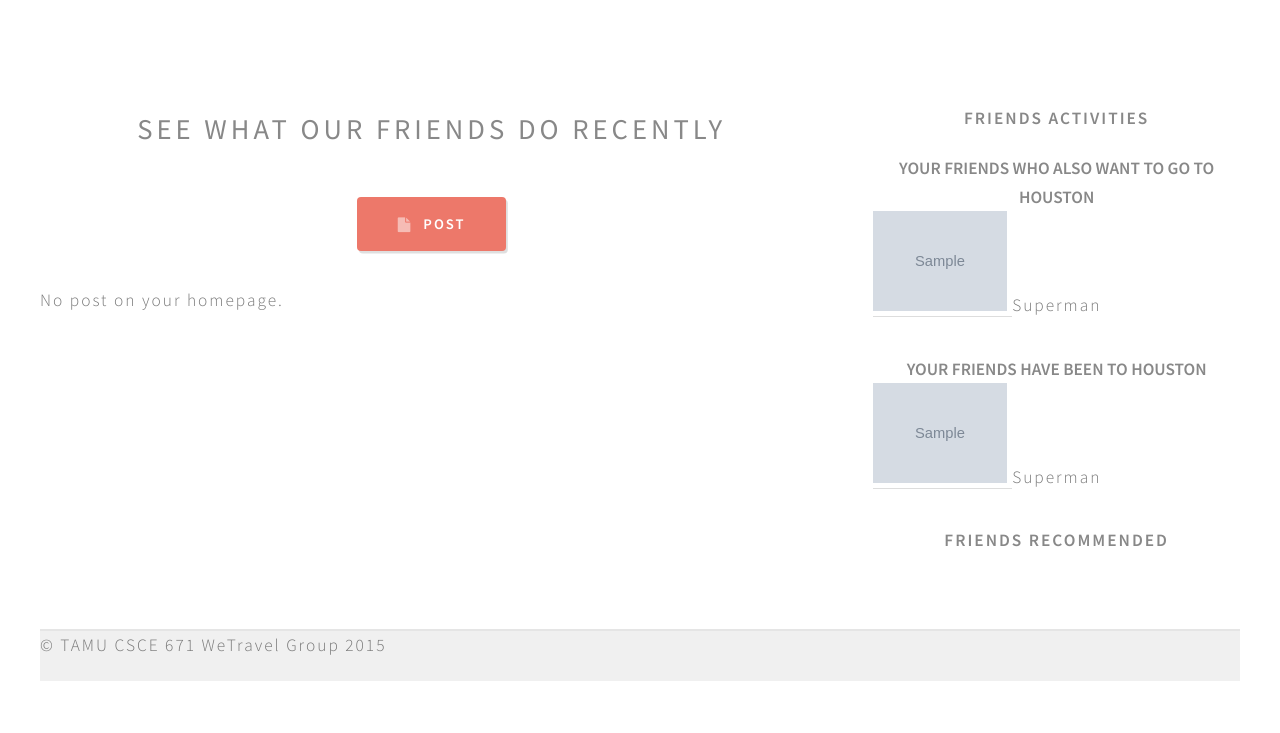
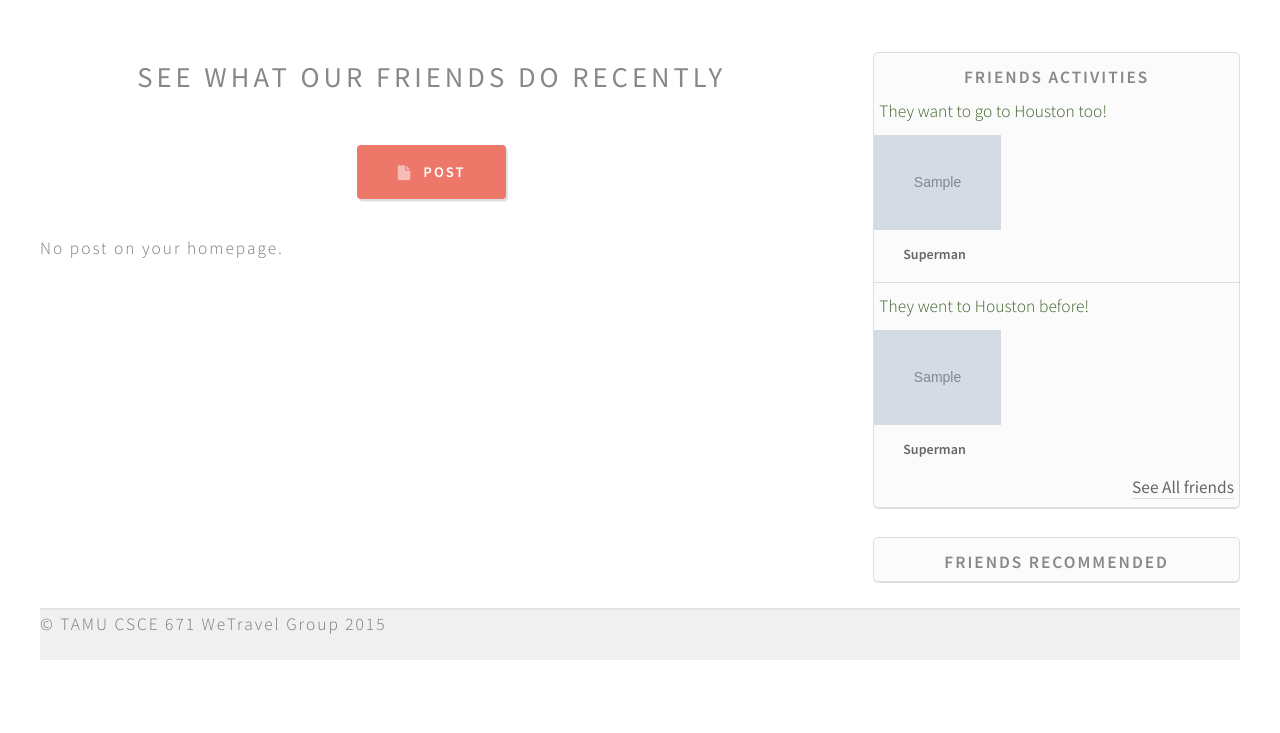
Before and after one commit to ShiyangChen/WeTravel-Website-Django, a Django app: page /wetravel/ in a window 1280 px wide. Shown: the part 152-885 px from the top of the page. After the commit the page ends 812 px from the top, so only its background shows below. Run offline with Django 3.2, Linux system fonts and the light colour scheme; a user stored in the database is signed in; data comes from the database, SQL or seed files in the repository; tables that the repository leaves empty hold one stand-in row (values such as "Sample post"); grey boxes marked "Sample" are stand-in pictures; parts of the project's set-up code (start-up, migrations or seed data) failed here and were passed over; some libraries are stand-ins or nearby versions.

Commit message:
finish outlook of recommendation

```diff
--- a/static/css/settings_page.css
+++ b/static/css/settings_page.css
@@ -73,3 +73,50 @@ dd {
 	text-align: left;
 	color: rgb(237, 120, 106);
 }
+
+.panel {
+	border: 1px solid #dedede;
+	box-shadow: 0 1px 0 #dedede;
+	border-radius: 5px;
+	background-color: rgba(222, 222, 222, 0.12);
+	box-sizing: border-box;
+}
+
+.panel-head h3 {
+	margin: 10px 5px 5px 5px;
+}
+
+.recommend-friend-header {
+	margin: 0px 0px 10px 5px;
+	letter-spacing: 0.1px;
+	color: rgb(59, 96, 39);
+}
+
+.recommend-friend-area {
+	display: flex;
+	flex-wrap: wrap;
+	padding-bottom: 5px;
+}
+
+.group {
+	width: 33%;
+}
+
+.user-head {
+	border-bottom: none;
+}
+.user-name {
+	font-size: 14px;
+	font-weight: 700;
+}
+
+#link-to-all-friends {
+	text-align: right;
+	padding: 5px;
+}
+
+#link-to-all-friends a {
+	font-weight: 500;
+
+
+}
--- a/static/css/style-desktop.css
+++ b/static/css/style-desktop.css
@@ -148,7 +148,7 @@
 
 	#main-wrapper
 	{
-		padding: 3em 0 3em 0;
+		padding: 1.5em 0 1.5em 0;
 	}
 
 	/*#footer-wrapper
--- a/user_population.py
+++ b/user_population.py
@@ -94,6 +94,7 @@ def populate():
     user_profiles[20].visited.add(place7)
 
 
+    #add profile image
     user_profiles[0].avatar = "/images/fry.jpg"
     user_profiles[1].avatar = "/images/1.jpg"
     user_profiles[2].avatar = "/images/2.jpg"
--- a/wetravel/templates/wetravel/index.html
+++ b/wetravel/templates/wetravel/index.html
@@ -45,67 +45,60 @@
 
                   <div>
                     {% if candidates1 %}
-                      <div class="recommend-friend-header">
-                        <h4>Your friends who also want to go to {{ user.userprofile.to_visit.region.city }}</h4>
+                        <p class="recommend-friend-header">They want to go to {{ user.userprofile.to_visit.region.city }} too!</p>
+                      <div class="recommend-friend-area">
+                            {% for candidate1 in candidates1 %}
+                            {% if candidate1 %}
+                            <div class="group">
+                                <a class="user-head" href="#">
+                                  <img border="0" alt="{{candidate1.user.username}}"
+                                  src="{{ candidate1.avatar_image }}" height="95" weight="95"/>
+                                  <span class="user-name">{{candidate1.user.username}}</span>
+                                </a>
+                            </div>
+                            {% endif %}
+                            {% endfor %}
+
+
+                      </div>
+                    <hr>
+                    {% endif %}
                   </div>
 
+
+
+                  <div>
+                    {% if candidates2 %}
+                        <p class="recommend-friend-header">They went to {{ user.userprofile.to_visit.region.city }} before!</p>
+
                       <div class="recommend-friend-area">
-                        <ul class="recommend-friend-list">
+                        {% for candidate2 in candidates2 %}
+                            {% if candidate2 %}
                             <div class="group">
-                            {% for candidate1 in candidates1 %}
-                            {% if candidate1 %}
-                              <li>
-                                <p class="user-head">
-                                  <a href="#">
-                                    <img border="0" alt="{{candidate1.user.username}}"
-                                    src="{{ candidate1.avatar_image }}" height="100" weight="100"/>
+                              <a class="user-head" href="#">
+                                <img border="0" alt="{{candidate2.user.username}}"
+                                src="{{ candidate2.avatar_image }}" height="95" weight="95"/>
+                                <span class="user-name">{{candidate2.user.username}}</span>
                               </a>
-                                  <span class="username">{{candidate1.user.username}}</span>
-                                </p>
-                              </li>
+
+                             </div>
                             {% endif %}
                           {% endfor %}
-                          </div>
-                        </ul>
                       </div>
 
                     {% endif %}
                   </div>
 
-
-                  <div>
-                    {% if candidates2 %}
-                      <div class="recommend-friend-header">
-                        <h4>Your friends have been to {{ user.userprofile.to_visit.region.city }}</h4>
-                      </div>
-
-                      <div class="recommend-friend-area">
-                        <ul class="recommend-friend-list">
-                          <div class="group">
-                            {% for candidate2 in candidates2 %}
-                            {% if candidate2 %}
-                              <li>
-                                <p class="user-head">
-                                  <a href="#">
-                                    <img border="0" alt="{{candidate1.user.username}}"
-                                    src="{{ candidate2.avatar_image }}" height="100" weight="100"/>
-                                  </a>
-                                  <span class="username">{{candidate2.user.username}}</span>
-                                </p>
-                              </li>
-                              {% endif %}
-                              {% endfor %}
-                          </div>
-                        </ul>
-                      </div>
-
-                    {% endif %}
+                  <div id = "link-to-all-friends">
+                      <a href="#">See All friends</a>
                   </div>
 
 
 
                 </div>
               </div>
+              <br>
+
 
               <div class="panel">
 
@@ -116,28 +109,22 @@
                 <div class="panel-content">
                   <div>
                     {% if candidates3 %}
-                      <div class="recommend-friend-header">
-                        <h4>Add new friends!!!</h4>
-                      </div>
+                        <p class="recommend-friend-header">Add new friends!!!</p>
 
                       <div class="recommend-friend-area">
-                        <ul class="recommend-friend-list">
-                          <div class="group">
                         {% for candidate3 in candidates3 %}
                             {% if candidate3 %}
-                              <li>
-                                <p class="user-head">
-                                  <a href="#">
+                            <div class="group">
+                              <a class="user-head" href="#">
                                 <img border="0" alt="{{candidate3.user.username}}"
-                                    src="{{ candidate3.avatar_image }}" height="100" weight="100"/>
+                                src="{{ candidate3.avatar_image }}" height="95" weight="95"/>
+                                <span class="icon fa-plus-square-o"></span>
+                                <span class="user-name">{{candidate3.user.username}}</span>
                               </a>
-                                  <span class="username">{{candidate3.user.username}}</span>
-                                </p>
-                              </li>
+
+                             </div>
                             {% endif %}
                           {% endfor %}
-                          </div>
-                        </ul>
                       </div>
 
                     {% endif %}
```
Also changed, not shown: media/images/0.jpg (added), media/images/20_lsNvLen.jpg (added), static/css/sidebar.css (deleted). Lines whose indentation alone changed are shown as unchanged.
